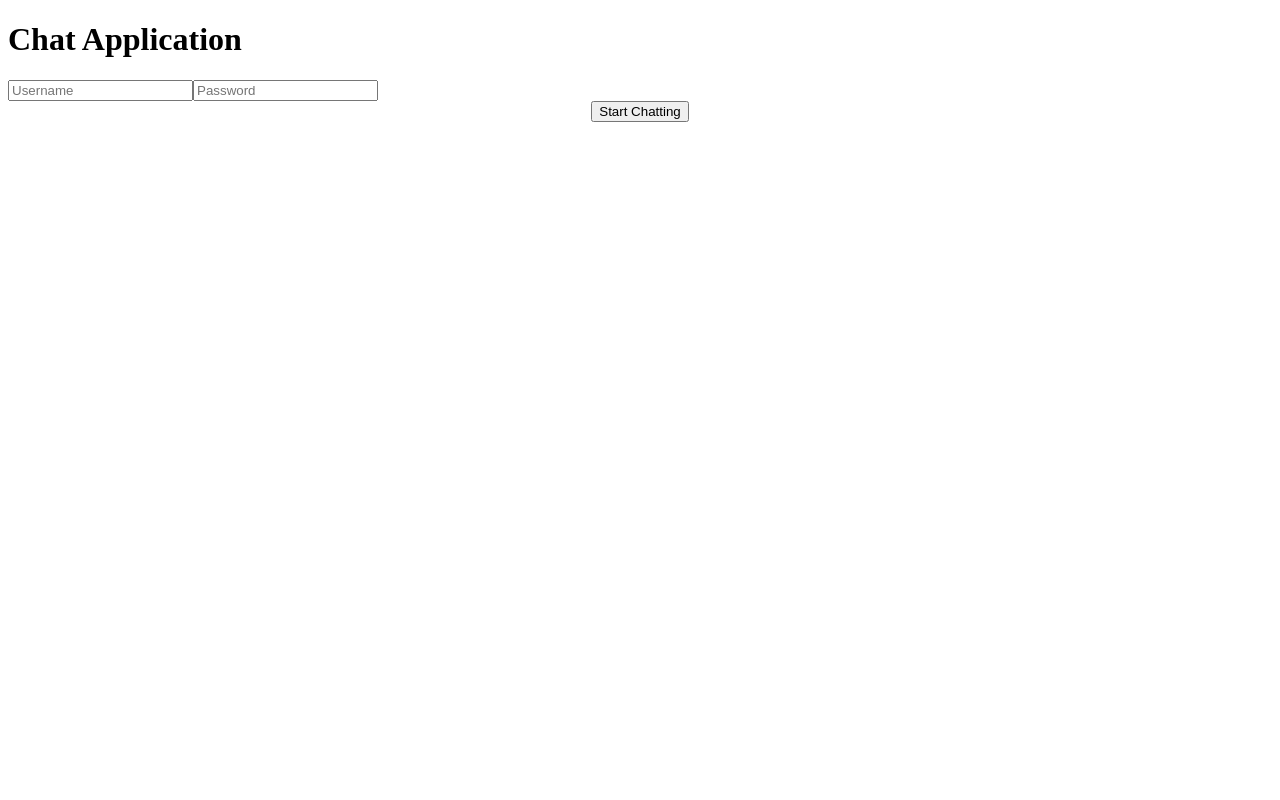
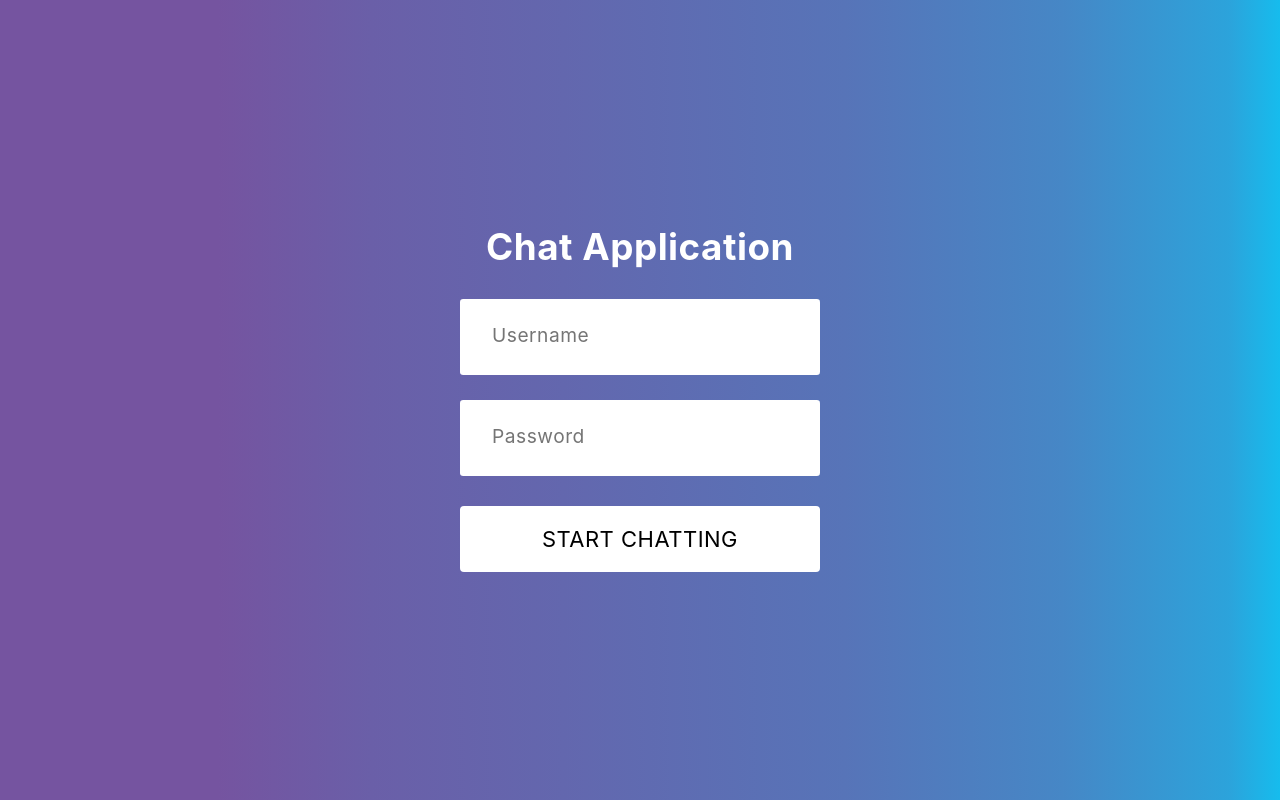
Before and after one commit to arashalidadi/chatapplication, a React (Create React App) app: page / in a window 1280 px wide. Built offline with nearby package versions, Linux system fonts and the light colour scheme.

Commit message:
complete App styles

```diff
--- a/src/App.css
+++ b/src/App.css
@@ -1,6 +1,76 @@
-/* CUSTOM FEED */
+/* CHAT STYLES */
+* {
+    font-family: Avenir, -apple-system, BlinkMacSystemFont, Segoe UI, Roboto,
+      Helvetica Neue, Arial, Noto Sans, sans-serif, Apple Color Emoji,
+      Segoe UI Emoji, Segoe UI Symbol, Noto Color Emoji;
+    letter-spacing: 0.5px;
+  }
 
-.chat-feed {
+  .ce-chat-list {
+    background-color: rgb(240, 240, 240) !important;
+  }
+
+  .ce-chats-container {
+    background-color: rgb(240, 240, 240) !important;
+  }
+
+  .ce-active-chat-card {
+    background-color: #cabcdc !important;
+    border: 4px solid #cabcdc !important;
+    border-radius: 0px !important;
+  }
+
+  .ce-chat-subtitle-text {
+    color: #595959 !important;
+  }
+
+  .ce-chat-form-container {
+    padding-bottom: 20px !important;
+  }
+
+  .ce-text-input {
+    border-radius: 6px !important;
+    border: 1px solid #3b2a50 !important;
+  }
+
+  .ce-primary-button {
+    border-radius: 6px !important;
+    background-color: #7554a0 !important;
+    position: relative;
+    bottom: 1px;
+  }
+
+  .ce-danger-button {
+    background-color: white !important;
+    border-radius: 22px !important;
+  }
+
+  .ce-settings {
+    background-color: rgb(240, 240, 240) !important;
+  }
+
+  .ce-autocomplete-input {
+    border-radius: 6px !important;
+    border: 1px solid #3b2a50 !important;
+  }
+
+  .ce-autocomplete-options {
+    border-radius: 6px !important;
+    border: 1px solid #3b2a50 !important;
+    background-color: white !important;
+  }
+
+  .ce-chat-settings-container {
+    padding-top: 12px !important;
+  }
+
+  .ce-chat-avatars-row {
+    display: none !important;
+  }
+
+  /* CUSTOM FEED */
+
+  .chat-feed {
     height: 100%;
     width: 100%;
     overflow: scroll;
@@ -133,3 +203,88 @@
     position: relative;
     font-size: 14px;
   }
+
+  /* FORM STYLES */
+  *,
+  *::after,
+  *::before {
+    margin: 0;
+    padding: 0;
+    box-sizing: border-box;
+    font-size: 62,5%;
+  }
+
+  .wrapper {
+    height: 100vh;
+      width: 100%;
+    background: rgb(117,84,160);
+    background: linear-gradient(90deg, rgba(117,84,160,1) 7%, rgba(117,84,160,1) 17%, rgba(106,95,168,1) 29%, rgba(99,103,174,1) 44%, rgba(87,116,184,1) 66%, rgba(70,135,198,1) 83%, rgba(44,163,219,1) 96%, rgba(22,188,237,1) 100%, rgba(0,212,255,1) 100%);
+    display: flex;
+    justify-content: center;
+    align-items: center;
+  }
+
+  .input {
+    color: #333;
+    font-size: 1.2rem;
+      margin: 0 auto;
+    padding: 1.5rem 2rem;
+    border-radius: 0.2rem;
+    background-color: rgb(255, 255, 255);
+    border: none;
+    width: 90%;
+    display: block;
+    border-bottom: 0.3rem solid transparent;
+    transition: all 0.3s;
+    outline: none;
+    margin-bottom: 25px;
+  }
+
+  .form {
+    width: 400px;
+  }
+
+  .title {
+    text-align: center;
+    color: white;
+    margin-bottom: 30px;
+    width: 100%;
+    font-size: 2.3em;;
+  }
+
+  .button {
+    border-radius: 4px;
+    border: none;
+    background-color: white;
+    color: black;
+    text-align: center;
+    text-transform: uppercase;
+    font-size: 22px;
+    padding: 20px;
+    width: 200px;
+    transition: all 0.4s;
+    cursor: pointer;
+    margin: 5px;
+    width: 90%;
+  }
+  .button span {
+    cursor: pointer;
+    display: inline-block;
+    position: relative;
+    transition: 0.4s;
+  }
+  .button span:after {
+    content: '\00bb';
+    position: absolute;
+    opacity: 0;
+    top: 0;
+    right: -20px;
+    transition: 0.5s;
+  }
+  .button:hover span {
+    padding-right: 25px;
+  }
+  .button:hover span:after {
+    opacity: 1;
+    right: 0;
+  }
```
